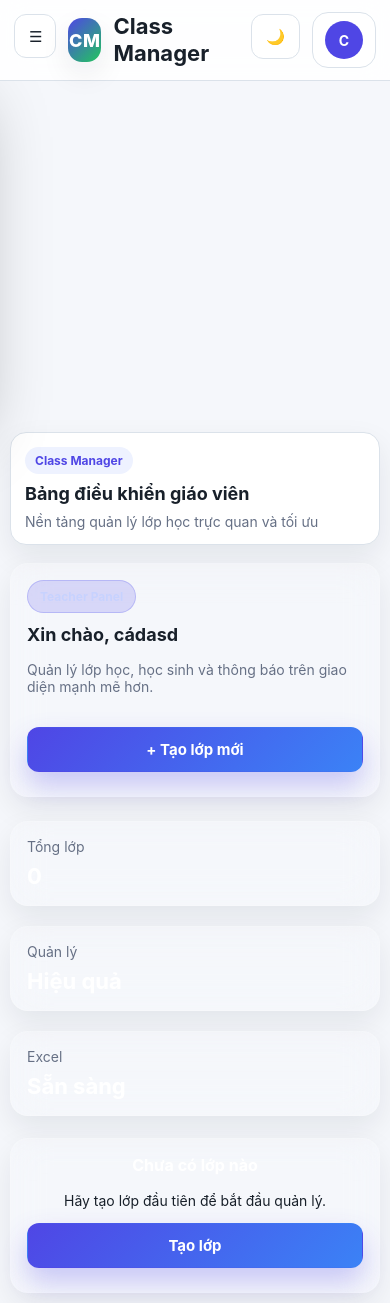
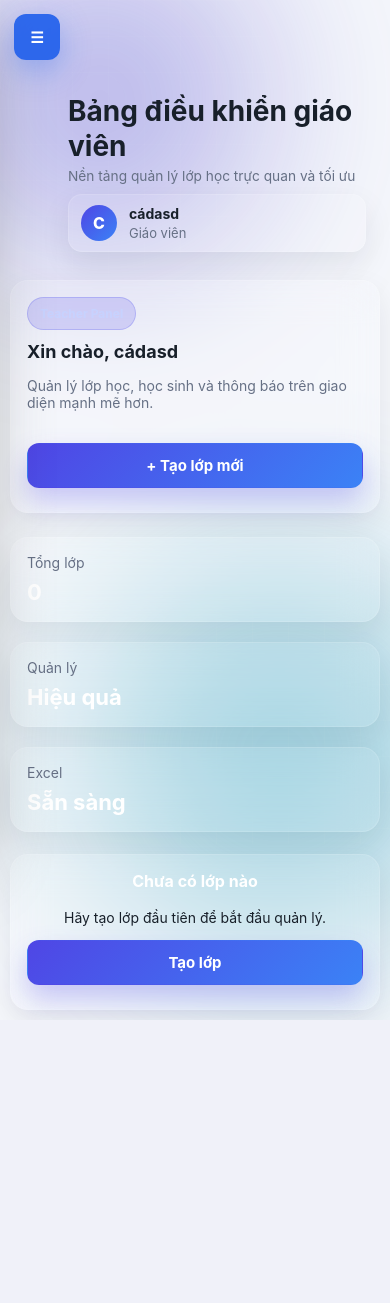
Before and after one commit to dogiahungb2k13-dot/class-manager, a Flask app: page /dashboard in a window 390 px wide. After the commit the page ends 1020 px from the top, so only its background shows below. Run offline with Flask 3, Linux system fonts and the light colour scheme; a user stored in the database is signed in; data comes from the database, SQL or seed files in the repository.

Commit message:
Update base.html

```diff
--- a/templates/base.html
+++ b/templates/base.html
@@ -1,79 +1,165 @@
-<!DOCTYPE html>
-<html lang="vi" data-theme="light">
+<!doctype html>
+<html lang="vi">
 <head>
     <meta charset="UTF-8">
     <meta name="viewport" content="width=device-width, initial-scale=1.0">
     <title>{% block title %}Class Manager{% endblock %}</title>
     <link rel="stylesheet" href="{{ url_for('static', filename='style.css') }}">
+    <link rel="preconnect" href="https://fonts.googleapis.com">
+    <link rel="preconnect" href="https://fonts.gstatic.com" crossorigin>
+
+    <style>
+        .mobile-sidebar-toggle {
+            display: none;
+            position: fixed;
+            top: 14px;
+            left: 14px;
+            z-index: 1200;
+            width: 46px;
+            height: 46px;
+            border: none;
+            border-radius: 14px;
+            background: rgba(37, 99, 235, 0.95);
+            color: #fff;
+            font-size: 24px;
+            font-weight: 700;
+            box-shadow: 0 10px 30px rgba(37, 99, 235, 0.35);
+            cursor: pointer;
+        }
+
+        .sidebar-overlay {
+            display: none;
+        }
+
+        @media (max-width: 900px) {
+            .mobile-sidebar-toggle {
+                display: flex;
+                align-items: center;
+                justify-content: center;
+            }
+
+            .sidebar-overlay {
+                position: fixed;
+                inset: 0;
+                background: rgba(2, 6, 23, 0.58);
+                z-index: 1090;
+            }
+
+            body.sidebar-open .sidebar-overlay {
+                display: block;
+            }
+
+            .app-shell {
+                display: block !important;
+            }
+
+            .sidebar {
+                position: fixed !important;
+                top: 0;
+                left: 0;
+                width: min(84vw, 320px) !important;
+                height: 100vh !important;
+                max-width: 320px;
+                z-index: 1100;
+                transform: translateX(-105%);
+                transition: transform 0.28s ease;
+                overflow-y: auto;
+            }
+
+            body.sidebar-open .sidebar {
+                transform: translateX(0);
+            }
+
+            .main-content {
+                width: 100% !important;
+                margin-left: 0 !important;
+                padding-top: 82px !important;
+            }
+
+            .topbar {
+                padding-left: 58px !important;
+            }
+
+            .topbar h1 {
+                font-size: 2rem !important;
+            }
+
+            .topbar-subtitle {
+                font-size: 0.98rem !important;
+            }
+
+            .user-box {
+                max-width: 100%;
+            }
+        }
+    </style>
 </head>
 <body>
-    <div class="mobile-overlay" id="mobileOverlay"></div>
+    <button class="mobile-sidebar-toggle" id="mobileSidebarToggle" type="button" aria-label="Mở menu">☰</button>
+    <div class="sidebar-overlay" id="sidebarOverlay"></div>
 
-    <header class="app-header">
-        <div class="header-left">
-            <button class="menu-toggle" id="menuToggle" type="button" aria-label="Mở menu">
-                ☰
-            </button>
+    <div class="bg-orb orb-1"></div>
+    <div class="bg-orb orb-2"></div>
+    <div class="bg-grid"></div>
 
-            <a href="{{ url_for('home') }}" class="brand">
+    <div class="app-shell">
+        <aside class="sidebar" id="appSidebar">
+            <div class="brand-block">
                 <div class="brand-logo">CM</div>
-                <div class="brand-text">
-                    <h1>Class Manager</h1>
+                <div>
+                    <h2>Class Manager</h2>
                     <p>Learning Dashboard</p>
                 </div>
-            </a>
-        </div>
+            </div>
 
-        <div class="header-right">
-            <button class="theme-toggle" id="themeToggle" type="button">
-                <span class="theme-icon">🌙</span>
-                <span class="theme-text">Dark mode</span>
-            </button>
+            <nav class="nav-menu">
+                {% if session.get('user_id') %}
+                    <a href="{{ url_for('dashboard') }}" class="nav-link">Trang chủ</a>
+                    {% if session.get('role') == 'teacher' %}
+                        <a href="{{ url_for('create_class') }}" class="nav-link">Tạo lớp</a>
+                        <a href="{{ url_for('download_student_template') }}" class="nav-link">File mẫu Excel</a>
+                    {% endif %}
+                    <a href="{{ url_for('logout') }}" class="nav-link danger-link">Đăng xuất</a>
+                {% else %}
+                    <a href="{{ url_for('home') }}" class="nav-link">Trang chủ</a>
+                    <a href="{{ url_for('login') }}" class="nav-link">Đăng nhập</a>
+                    <a href="{{ url_for('register') }}" class="nav-link">Đăng ký</a>
+                {% endif %}
+            </nav>
 
-            {% if session.get('user_id') %}
-            <div class="user-chip">
-                <div class="user-avatar">{{ session.get('full_name', 'U')[0]|upper }}</div>
-                <div class="user-meta">
-                    <strong>{{ session.get('full_name') }}</strong>
-                    <small>{% if session.get('role') == 'teacher' %}Giáo viên{% else %}Học sinh{% endif %}</small>
+            <div class="sidebar-footer">
+                <div class="mini-card">
+                    <strong>Class Manager</strong>
+                    <span>Quản lý lớp học hiện đại</span>
                 </div>
             </div>
-            {% endif %}
-        </div>
-    </header>
-
-    <div class="app-shell">
-        <aside class="sidebar" id="sidebar">
-            <div class="sidebar-head">
-                <div>
-                    <div class="sidebar-title">Class Manager</div>
-                    <div class="sidebar-subtitle">Quản lý lớp học hiện đại</div>
-                </div>
-                <button class="sidebar-close" id="sidebarClose" type="button" aria-label="Đóng menu">✕</button>
-            </div>
-
-            <nav class="sidebar-nav">
-                {% if session.get('user_id') %}
-                    <a href="{{ url_for('home') }}">Trang chủ</a>
-                    {% if session.get('role') == 'teacher' %}
-                        <a href="{{ url_for('create_class') }}">Tạo lớp</a>
-                        <a href="{{ url_for('download_template') }}">File mẫu Excel</a>
-                    {% endif %}
-                    <a href="{{ url_for('logout') }}">Đăng xuất</a>
-                {% else %}
-                    <a href="{{ url_for('home') }}">Trang chủ</a>
-                    <a href="{{ url_for('login') }}">Đăng nhập</a>
-                    <a href="{{ url_for('register') }}">Đăng ký</a>
-                {% endif %}
-            </nav>
         </aside>
 
         <main class="main-content">
-            <section class="hero-card">
-                <div class="hero-badge">Class Manager</div>
-                <h2>{% block page_title %}Class Manager{% endblock %}</h2>
-                <p>Nền tảng quản lý lớp học trực quan và tối ưu</p>
-            </section>
+            <header class="topbar">
+                <div>
+                    <h1>{% block page_title %}Class Manager{% endblock %}</h1>
+                    <p class="topbar-subtitle">Nền tảng quản lý lớp học trực quan và tối ưu</p>
+                </div>
+
+                {% if session.get('user_id') %}
+                    <div class="user-box">
+                        <div class="avatar-circle">
+                            {{ session.get('full_name', 'U')[0]|upper }}
+                        </div>
+                        <div>
+                            <strong>{{ session.get('full_name') }}</strong>
+                            <div class="role-text">
+                                {% if session.get('role') == 'teacher' %}
+                                    Giáo viên
+                                {% else %}
+                                    Học sinh
+                                {% endif %}
+                            </div>
+                        </div>
+                    </div>
+                {% endif %}
+            </header>
 
             {% with messages = get_flashed_messages(with_categories=true) %}
                 {% if messages %}
@@ -88,65 +174,32 @@
     </div>
 
     <script>
-        (function () {
-            const root = document.documentElement;
-            const savedTheme = localStorage.getItem("cm-theme") || "light";
-            root.setAttribute("data-theme", savedTheme);
+        document.addEventListener("DOMContentLoaded", function () {
+            const toggleBtn = document.getElementById("mobileSidebarToggle");
+            const overlay = document.getElementById("sidebarOverlay");
 
-            const themeToggle = document.getElementById("themeToggle");
-            const themeText = themeToggle?.querySelector(".theme-text");
-            const themeIcon = themeToggle?.querySelector(".theme-icon");
-
-            function syncThemeButton() {
-                const current = root.getAttribute("data-theme") || "light";
-                if (!themeText || !themeIcon) return;
-                if (current === "dark") {
-                    themeText.textContent = "Light mode";
-                    themeIcon.textContent = "☀️";
-                } else {
-                    themeText.textContent = "Dark mode";
-                    themeIcon.textContent = "🌙";
-                }
+            function toggleSidebar() {
+                document.body.classList.toggle("sidebar-open");
             }
 
-            syncThemeButton();
-
-            themeToggle?.addEventListener("click", function () {
-                const current = root.getAttribute("data-theme") || "light";
-                const next = current === "dark" ? "light" : "dark";
-                root.setAttribute("data-theme", next);
-                localStorage.setItem("cm-theme", next);
-                syncThemeButton();
-            });
-
-            const body = document.body;
-            const sidebar = document.getElementById("sidebar");
-            const overlay = document.getElementById("mobileOverlay");
-            const menuToggle = document.getElementById("menuToggle");
-            const sidebarClose = document.getElementById("sidebarClose");
-
-            function openMenu() {
-                body.classList.add("menu-open");
-                sidebar?.classList.add("open");
-                overlay?.classList.add("show");
+            function closeSidebar() {
+                document.body.classList.remove("sidebar-open");
             }
 
-            function closeMenu() {
-                body.classList.remove("menu-open");
-                sidebar?.classList.remove("open");
-                overlay?.classList.remove("show");
+            if (toggleBtn) {
+                toggleBtn.addEventListener("click", toggleSidebar);
             }
 
-            menuToggle?.addEventListener("click", openMenu);
-            sidebarClose?.addEventListener("click", closeMenu);
-            overlay?.addEventListener("click", closeMenu);
+            if (overlay) {
+                overlay.addEventListener("click", closeSidebar);
+            }
 
             window.addEventListener("resize", function () {
-                if (window.innerWidth > 768) {
-                    closeMenu();
+                if (window.innerWidth > 900) {
+                    closeSidebar();
                 }
             });
-        })();
+        });
     </script>
 </body>
 </html>
```
